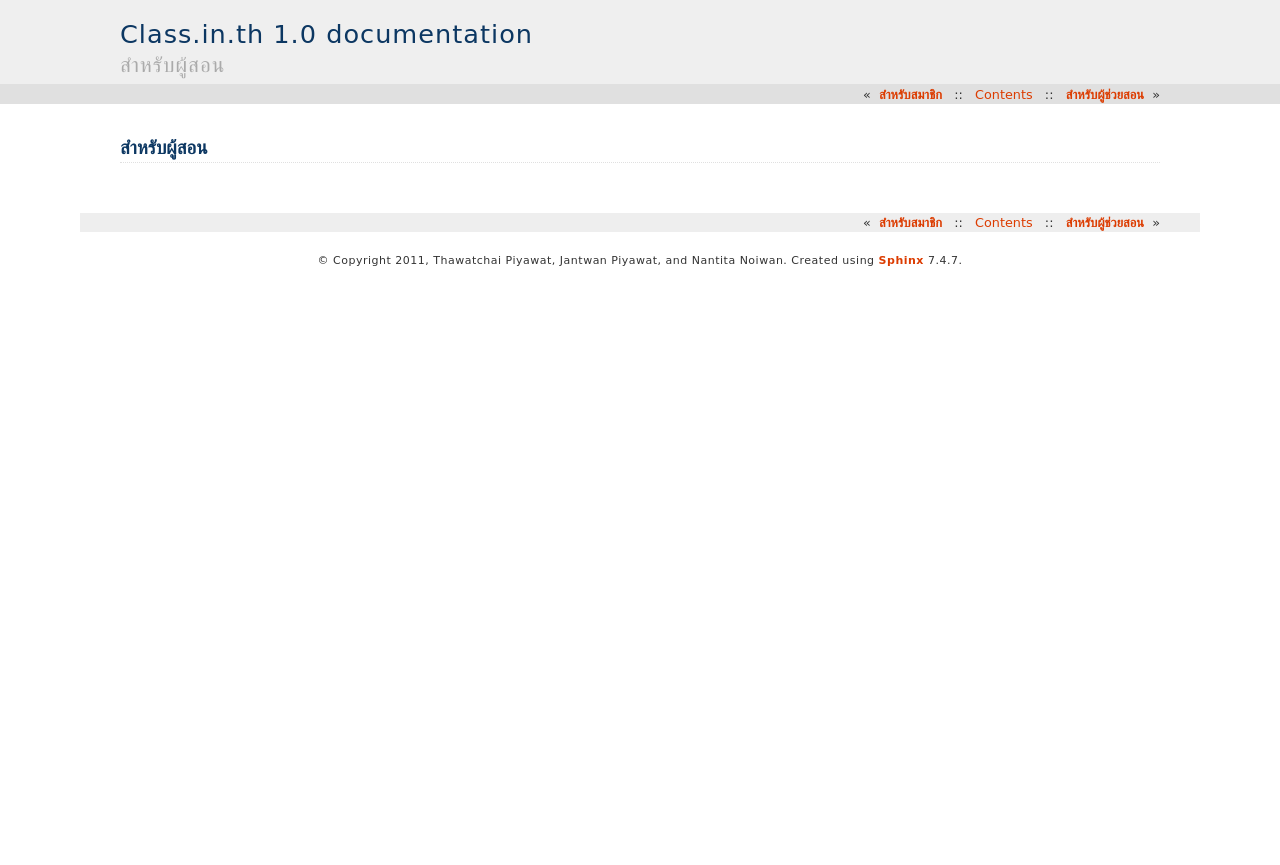
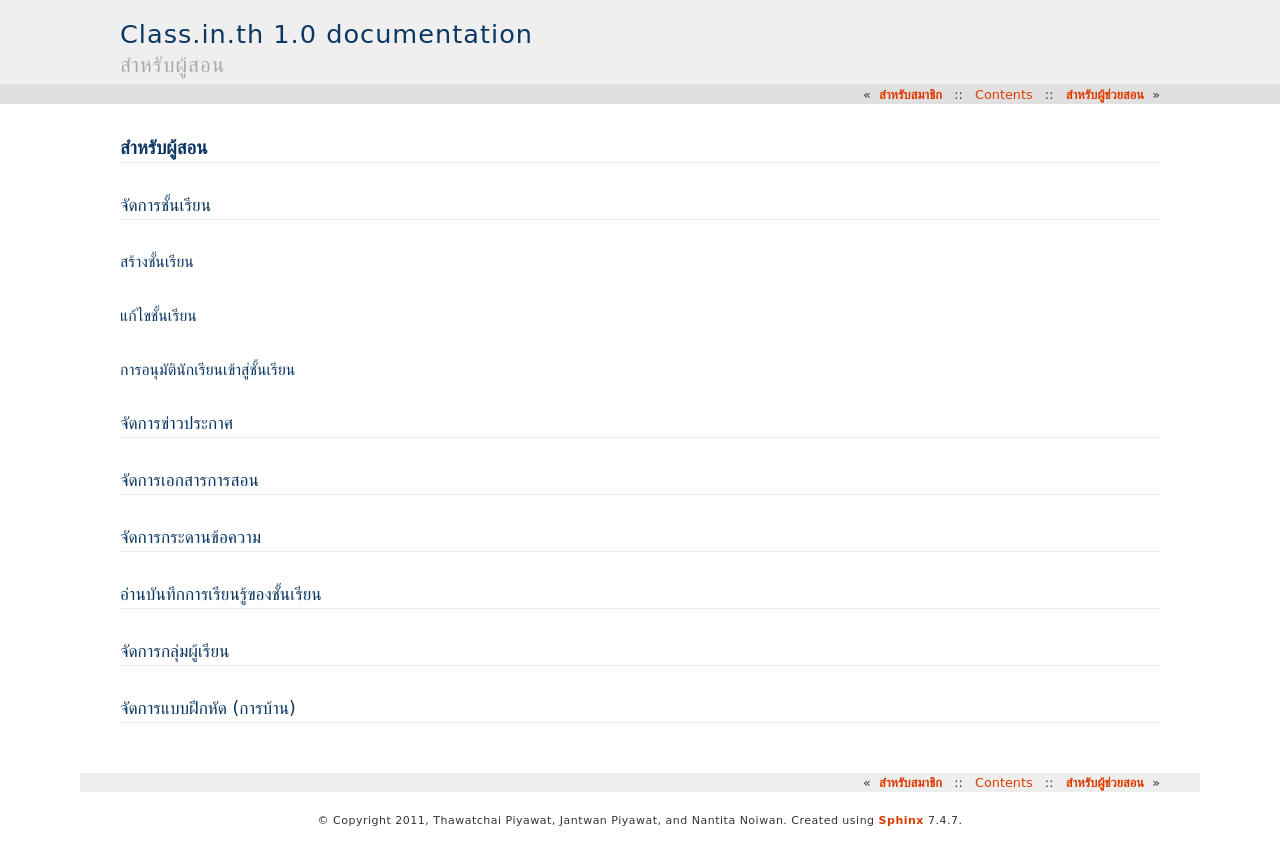
Before and after one commit to thawatchai/usableclass-manual, a Sphinx documentation site: the page built from source/teachers.rst, in a window 1280 px wide. Shown: the top 865 px of the page. Built offline with Sphinx 7.4.7, drawn with Linux system fonts in a browser that asks for light colours.

Commit message:
fix settings to generate proper Thai LaTeX file

```diff
--- a/source/conf.py
+++ b/source/conf.py
@@ -179,8 +179,8 @@ latex_font_size = '12pt'
 # Grouping the document tree into LaTeX files. List of tuples
 # (source start file, target name, title, author, documentclass [howto/manual]).
 latex_documents = [
-  ('index', 'HelpClassinth.tex', u'Help.Class.in.th Documentation',
-   u'Thawatchai Piyawat, Jantwan Piyawat, Nantita Noiwan', 'manual'),
+  ('index', 'manual.tex', u'คู่มือการใช้งาน Class.in.th',
+   u'UsableLabs', 'manual'),
 ]
 
 # The name of an image file (relative to this directory) to place at the top of
@@ -203,7 +203,8 @@ latex_preamble = '''
 \XeTeXlinebreaklocale "th_TH"
 \sloppy
 \defaultfontfeatures{Mapping=tex-text,Scale=1.4}
-\setromanfont[Mapping=tex-text]{TH Niramit AS}
+%\setromanfont[Mapping=tex-text]{TH Niramit AS}
+\setromanfont[Mapping=tex-text]{KaniGa}
 '''
 
 # Documents to append as an appendix to all manuals.
@@ -213,7 +214,9 @@ latex_preamble = '''
 #latex_domain_indices = True
 
 latex_elements = {
+'babel': '',
 'fontpkg': '',
+'fncychap': '',
 }
 
 # -- Options for manual page output --------------------------------------------
--- a/source/faq.rst
+++ b/source/faq.rst
@@ -6,4 +6,4 @@
   Class.in.th จะสามารถรองรับการใช้งานพร้อมๆ กันของผู้สอนและผู้เรียนได้จำนวนเท่าไหร่?
 
 คำตอบ
-  วัตถุประสงค์หลักของการพัฒนา Class.in.th คือการสร้างระบบสนับสนุนการเรียนการสอนระดับประเทศที่สามารถรองรับการใช้งานพร้อมๆ กันของสมาชิกจำนวนมากที่ใช้พร้อมๆ ได้เป็นอย่างดี
+  วัตถุประสงค์หลักของการพัฒนา Class.in.th คือการสร้างระบบสนับสนุนการเรียนการสอนระดับประเทศที่สามารถรองรับการใช้งานพร้อมๆ กันของสมาชิกจำนวนมากได้เป็นอย่างดี ระบบแม่ข่ายของ Class.in.th ใช้บริการแบบกลุ่มเมฆ (Cloud Computing) ของบริษัท Heroku และบริษัท Amazon Web Services ซึ่งเป็นบริษัทให้บริการชั้นนำของโลก จึงสามารถมั่นใจได้ว่า Class.in.th จะสามารถรองรับปริมาณการใช้งานของสมาชิก ไม่ว่าจะจำนวนมากเท่าไหร่ก็ตาม
--- a/source/index.rst
+++ b/source/index.rst
@@ -6,10 +6,8 @@
 คู่มือการใช้งาน Class.in.th
 =========================
 
-Contents:
-
 .. toctree::
-   :maxdepth: 3
+   :maxdepth: 5
 
    home
    users
--- a/source/teachers.rst
+++ b/source/teachers.rst
@@ -1,3 +1,33 @@
 =============
 สำหรับผู้สอน
 =============
+
+จัดการชั้นเรียน
+==============
+
+สร้างชั้นเรียน
+------------
+
+แก้ไขชั้นเรียน
+------------
+
+การอนุมัตินักเรียนเข้าสู่ชั้นเรียน
+-----------------------------
+
+จัดการข่าวประกาศ
+=================
+
+จัดการเอกสารการสอน
+=====================
+
+จัดการกระดานข้อความ
+=====================
+
+อ่านบันทึกการเรียนรู้ของชั้นเรียน
+==============================
+
+จัดการกลุ่มผู้เรียน
+================
+
+จัดการแบบฝึกหัด (การบ้าน)
+==========================
```
Also changed, not shown: 1 other file.
